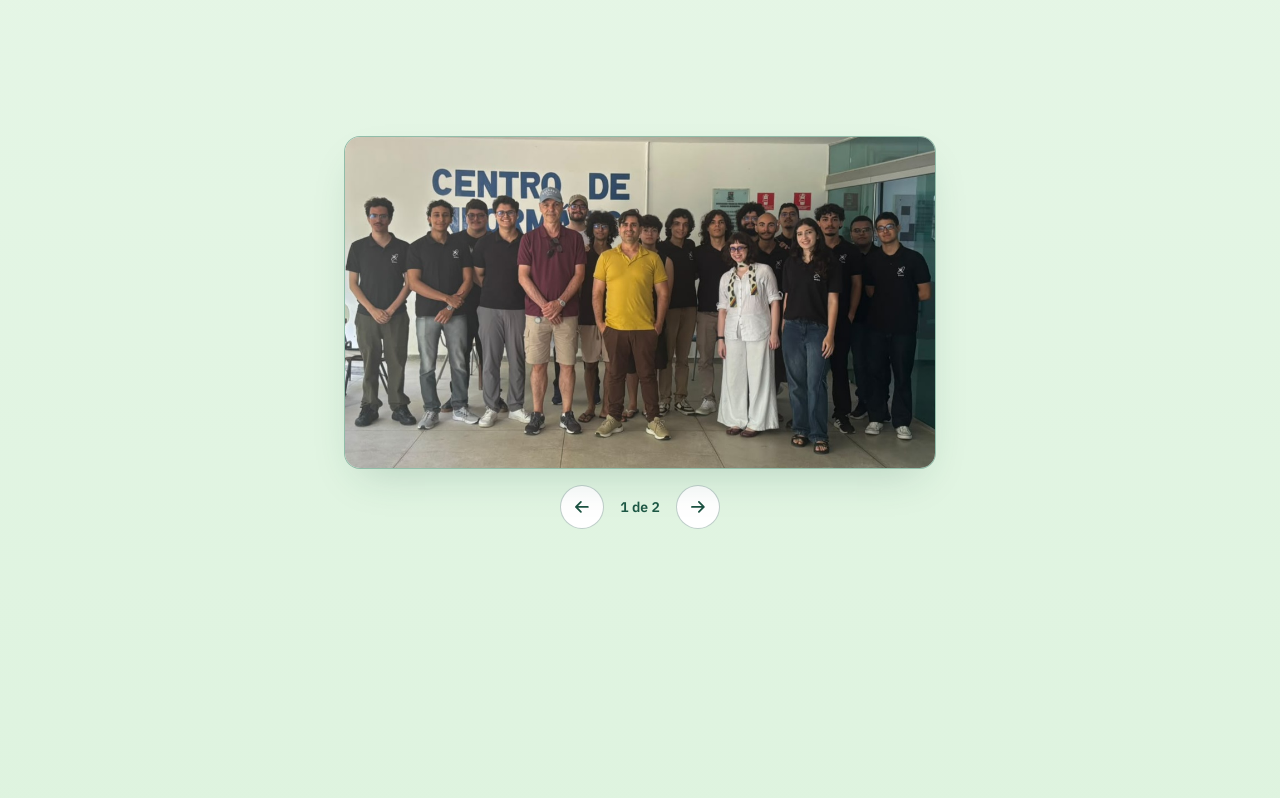
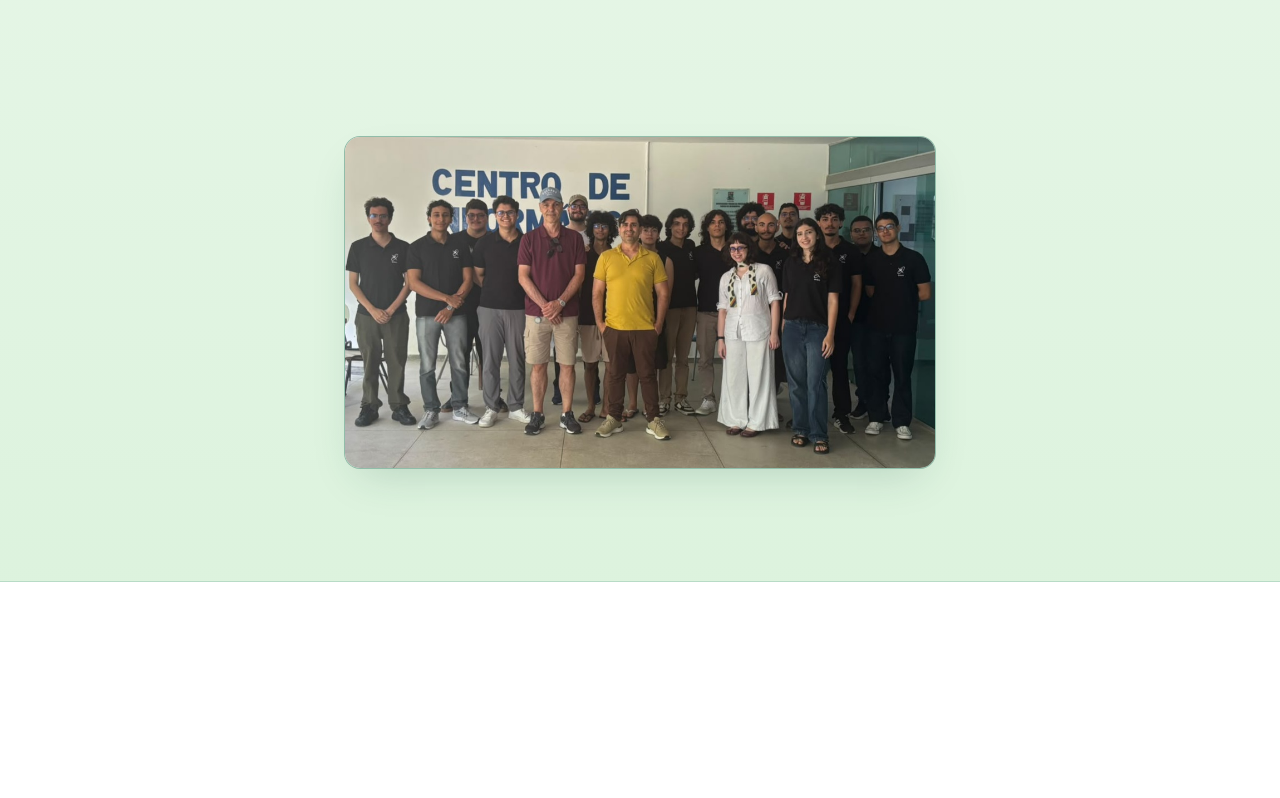
Before and after one commit to QUASAR-UFPB/Site-lateq, a React (Vite) app in the folder lateq-site/: page / in a window 1280 px wide. Shown: the part 1300-2098 px from the top of the page. Built offline with nearby package versions, Linux system fonts and the light colour scheme; a web font is replaced by a local one.

Commit message:
refactor(membros): simplifica galeria para exibir foto única da equipe

```diff
--- a/lateq-site/src/components/GaleriaMembros.tsx
+++ b/lateq-site/src/components/GaleriaMembros.tsx
@@ -1,133 +1,21 @@
-import { useEffect, useRef, useState } from 'react'
+import { useRef } from 'react'
 import { useGSAP } from '@gsap/react'
 import { gsap } from 'gsap'
-import { ScrollTrigger } from 'gsap/ScrollTrigger'
-import { Icon } from './ExternalLink'
 
-const imagens = [
-  {
-    arquivo: 'grupo.jpg', largura: 1060, altura: 1060,
+const imagemGrupo = {
+  arquivo: 'grupo.jpg',
+  largura: 1060,
+  altura: 1060,
   recorte: { x: 0, y: 225, largura: 1060 },
   alt: 'Foto do grupo no Centro de Informática da UFPB',
-  },
-  {
-    arquivo: 'seminario.jpg', largura: 1349, altura: 1799,
-    recorte: { x: 106, y: 1063, largura: 1136 },
-    alt: 'Foto do grupo no primeiro seminário interno da Quasar',
-  },
-]
+}
 
 const proporcaoQuadro = 16 / 9
-const duracaoTroca = 0.38
 
 export function GaleriaMembros() {
-  const [ativa, setAtiva] = useState(0)
   const galeria = useRef<HTMLDivElement>(null)
   const quadro = useRef<HTMLDivElement>(null)
-  const imagemAtual = useRef(0)
-  const destino = useRef<number | null>(null)
-  const transicao = useRef<gsap.core.Tween | null>(null)
-  const rolagem = useRef<ScrollTrigger | undefined>(undefined)
   const { contextSafe } = useGSAP({ scope: galeria })
-
-  useEffect(() => {
-    const painel = galeria.current
-    const palco = quadro.current
-    if (!painel || !palco) return
-
-    const site = painel.closest('.site')
-    const topo = site?.querySelector('.topbar')
-    const dock = site?.querySelector('.dock')
-    const media = gsap.matchMedia(painel)
-
-    media.add({
-      all: 'all',
-      alturaSuficiente: '(min-height: 36rem)',
-      movimentoReduzido: '(prefers-reduced-motion: reduce)',
-    }, ({ conditions }) => {
-      transicao.current?.kill()
-      transicao.current = null
-      destino.current = null
-      rolagem.current = undefined
-      gsap.set(palco, { '--progresso-galeria': imagemAtual.current, '--sentido-galeria': 1 })
-      if (!conditions?.alturaSuficiente || conditions.movimentoReduzido) return
-
-      const deslizamento = gsap.fromTo(palco, { '--progresso-galeria': 0 }, {
-        '--progresso-galeria': 1,
-        ease: 'none',
-        onUpdate(this: gsap.core.Tween) {
-          const indice = Math.round(this.progress())
-          if (indice === imagemAtual.current) return
-          imagemAtual.current = indice
-          setAtiva(indice)
-        },
-        scrollTrigger: {
-          trigger: painel,
-          start: () => {
-            const limiteSuperior = topo?.getBoundingClientRect().bottom ?? 0
-            const limiteInferior = dock?.getBoundingClientRect().top ?? window.innerHeight
-            return `center ${(limiteSuperior + limiteInferior) / 2}px`
-          },
-          end: () => `+=${Math.round(palco.offsetHeight * 1.1)}`,
-          pin: true,
-          scrub: 0.18,
-          refreshPriority: 1,
-        },
-      })
-
-      rolagem.current = deslizamento.scrollTrigger
-    })
-
-    return () => {
-      media.revert()
-      rolagem.current = undefined
-    }
-  }, [])
-
-  const trocarImagem = (sentido: -1 | 1) => {
-    const palco = quadro.current
-    if (!palco) return
-
-    const atual = destino.current ?? imagemAtual.current
-    const proxima = (atual + sentido + imagens.length) % imagens.length
-    const gatilho = rolagem.current
-    if (gatilho) {
-      transicao.current?.kill()
-      destino.current = proxima
-      const limparDestino = () => {
-        transicao.current = null
-        destino.current = null
-      }
-      transicao.current = gsap.to(window, {
-        scrollTo: { y: proxima === 0 ? gatilho.start : gatilho.end, autoKill: true },
-        duration: duracaoTroca,
-        ease: 'sine.inOut',
-        overwrite: 'auto',
-        onComplete: limparDestino,
-        onInterrupt: limparDestino,
-      })
-      return
-    }
-
-    const emCurso = transicao.current
-    if (emCurso) {
-      emCurso.kill()
-    } else {
-      gsap.set(palco, { '--sentido-galeria': atual === 0 ? sentido : -sentido })
-    }
-    imagemAtual.current = proxima
-    setAtiva(proxima)
-
-    const movimentoReduzido = window.matchMedia('(prefers-reduced-motion: reduce)').matches
-    transicao.current = gsap.to(palco, {
-      '--progresso-galeria': proxima,
-      duration: movimentoReduzido ? 0.13 : duracaoTroca,
-      ease: 'sine.inOut',
-      onComplete: () => {
-        transicao.current = null
-      },
-    })
-  }
 
   const animarHover = (escala: number) => {
     const palco = quadro.current
@@ -141,39 +29,28 @@ export function GaleriaMembros() {
   }
 
   return (
-    <div className="galeria-membros" ref={galeria} role="region" aria-label="Galeria de Membros" aria-roledescription="carrossel">
+    <div className="galeria-membros" ref={galeria} role="region" aria-label="Galeria de Membros">
       <div
         className="galeria-quadro"
         ref={quadro}
-        onMouseEnter={() => contextSafe(animarHover)(1.04)}
+        onMouseEnter={() => contextSafe(animarHover)(1.03)}
         onMouseLeave={() => contextSafe(animarHover)(1)}
       >
-        {imagens.map(({ arquivo, largura, altura, alt, recorte }, indice) => (
-          <div key={arquivo} className="galeria-slide" aria-hidden={indice !== ativa}>
+        <div className="galeria-slide">
           <img
-              src={`/assets/membros/${arquivo}`}
-              alt={alt}
-              width={largura}
-              height={altura}
+            src={`/assets/membros/${imagemGrupo.arquivo}`}
+            alt={imagemGrupo.alt}
+            width={imagemGrupo.largura}
+            height={imagemGrupo.altura}
             style={{
-                width: `${100 * largura / recorte.largura}%`,
-                left: `${-100 * recorte.x / recorte.largura}%`,
-                top: `${-100 * recorte.y * proporcaoQuadro / recorte.largura}%`,
+              width: `${(100 * imagemGrupo.largura) / imagemGrupo.recorte.largura}%`,
+              left: `${(-100 * imagemGrupo.recorte.x) / imagemGrupo.recorte.largura}%`,
+              top: `${(-100 * imagemGrupo.recorte.y * proporcaoQuadro) / imagemGrupo.recorte.largura}%`,
             }}
             loading="lazy"
             decoding="async"
           />
         </div>
-        ))}
-      </div>
-      <div className="galeria-controles">
-        <button type="button" aria-label="Imagem anterior" onClick={() => contextSafe(trocarImagem)(-1)}>
-          <Icon name="arrow-left" />
-        </button>
-        <span role="status" aria-atomic="true">{ativa + 1} de {imagens.length}</span>
-        <button type="button" aria-label="Próxima imagem" onClick={() => contextSafe(trocarImagem)(1)}>
-          <Icon name="arrow-right" />
-        </button>
       </div>
     </div>
   )
```
Lines whose indentation alone changed are shown as unchanged.
